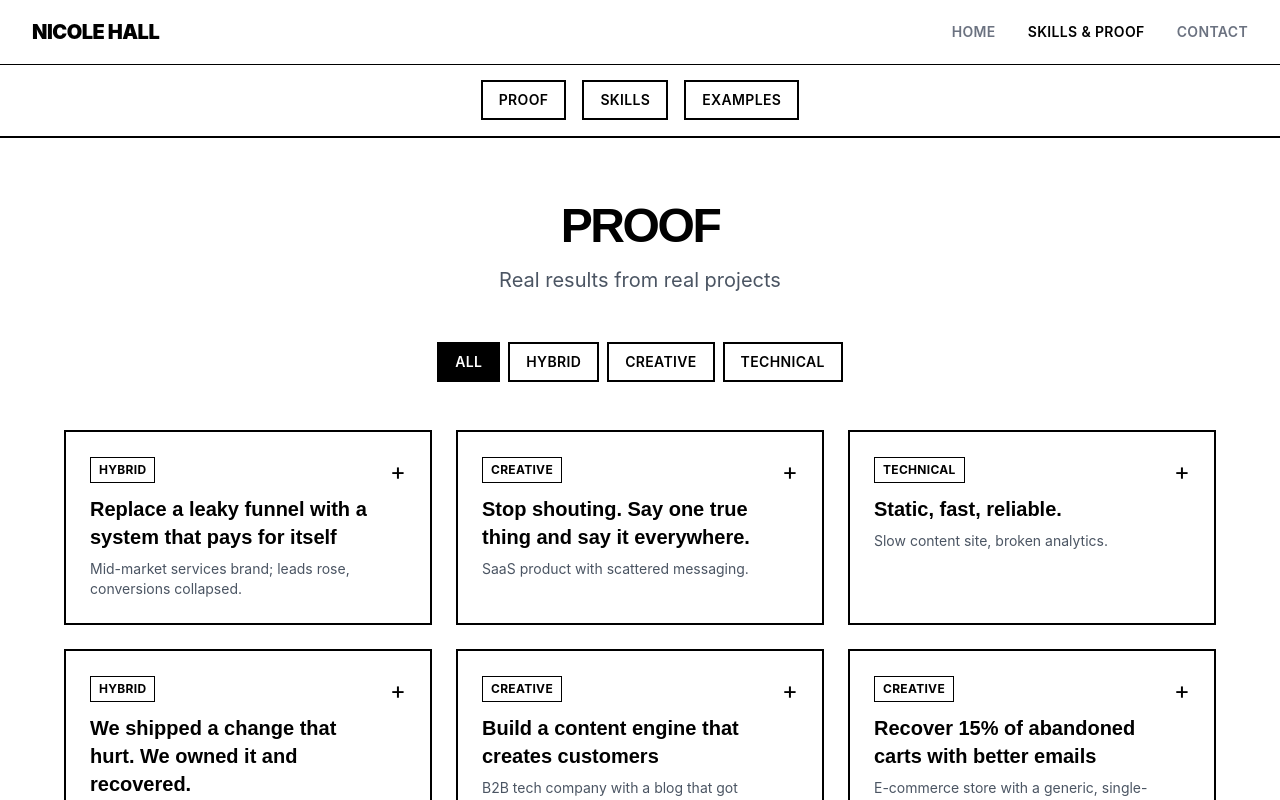
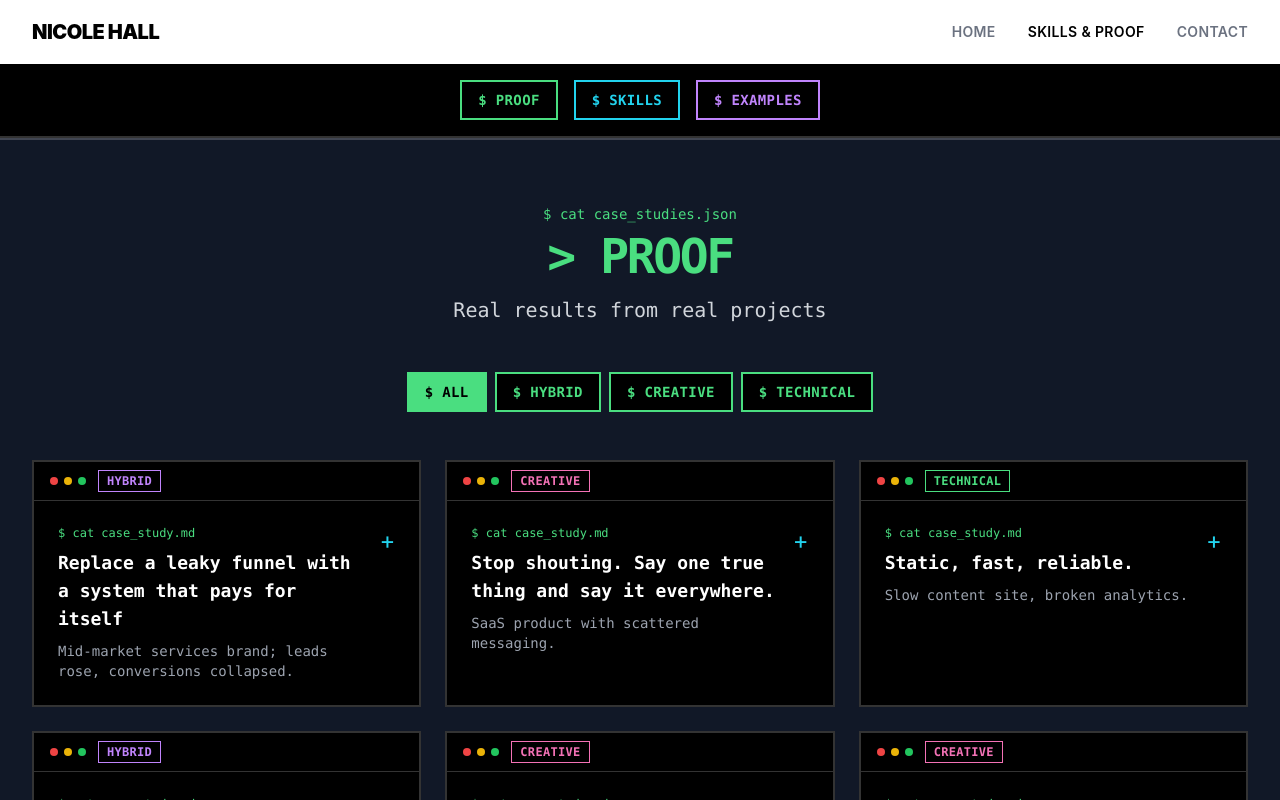
Before and after one commit to mrsnicoleahall/portfolio, a React (Vite) app: page /skills in a window 1280 px wide. Shown: the top 800 px of the page. Built offline with nearby package versions, Linux system fonts and the light colour scheme.

Commit message:
mac os update

```diff
--- a/src/components/ProofCard.jsx
+++ b/src/components/ProofCard.jsx
@@ -4,41 +4,58 @@ import { useState } from 'react';
 const ProofCard = ({ caseStudy }) => {
   const [isExpanded, setIsExpanded] = useState(false);
 
+  const typeColors = {
+    'Hybrid': 'border-purple-400 text-purple-400',
+    'Creative': 'border-pink-400 text-pink-400',
+    'Technical': 'border-green-400 text-green-400'
+  };
+  const typeColor = typeColors[caseStudy.type] || 'border-cyan-400 text-cyan-400';
+
   return (
-    <div className="border-2 border-black">
+    <div className="bg-black border-2 border-white/20">
+      {/* Terminal Header */}
+      <div className="flex items-center gap-3 px-4 py-2 border-b border-white/20">
+        <div className="flex gap-1.5">
+          <div className="w-2 h-2 rounded-full bg-red-500"></div>
+          <div className="w-2 h-2 rounded-full bg-yellow-500"></div>
+          <div className="w-2 h-2 rounded-full bg-green-500"></div>
+        </div>
+        <span className={`text-xs font-mono font-semibold uppercase tracking-wide px-2 py-0.5 border ${typeColor}`}>
+          {caseStudy.type}
+        </span>
+      </div>
+
       <button
         onClick={() => setIsExpanded(!isExpanded)}
-        className="w-full text-left p-6 hover:bg-gray-100 transition-colors"
+        className="w-full text-left p-6 hover:bg-white/5 transition-colors"
       >
         <div className="flex items-start justify-between gap-4">
           <div>
-            <span className="text-xs font-bold uppercase tracking-wide border border-black px-2 py-1 inline-block mb-3">
-              {caseStudy.type}
-            </span>
-            <h3 className="text-xl font-bold mb-2">{caseStudy.title}</h3>
-            <p className="text-sm text-gray-600">{caseStudy.context}</p>
+            <p className="text-green-400 font-mono text-xs mb-2">$ cat case_study.md</p>
+            <h3 className="text-lg font-bold mb-2 text-white font-mono">{caseStudy.title}</h3>
+            <p className="text-sm text-gray-400 font-mono">{caseStudy.context}</p>
           </div>
-          <div className="text-2xl">{isExpanded ? '−' : '+'}</div>
+          <div className="text-2xl text-cyan-400">{isExpanded ? '−' : '+'}</div>
         </div>
       </button>
 
       {isExpanded && (
-        <div className="border-t-2 border-black p-6 bg-gray-50">
+        <div className="border-t-2 border-white/20 p-6 bg-white/5">
           <div className="grid grid-cols-2 gap-4 text-sm mb-4">
             <div>
-              <h4 className="font-bold mb-2 uppercase text-xs tracking-wide">Creative</h4>
-              <p className="text-gray-700">{caseStudy.creative}</p>
+              <h4 className="font-bold mb-2 uppercase text-xs tracking-wide text-cyan-400 font-mono">$ Creative</h4>
+              <p className="text-gray-300 font-mono text-xs">{caseStudy.creative}</p>
             </div>
             <div>
-              <h4 className="font-bold mb-2 uppercase text-xs tracking-wide">Technical</h4>
-              <p className="text-gray-700">{caseStudy.technical}</p>
+              <h4 className="font-bold mb-2 uppercase text-xs tracking-wide text-purple-400 font-mono">$ Technical</h4>
+              <p className="text-gray-300 font-mono text-xs">{caseStudy.technical}</p>
             </div>
           </div>
           <div>
-            <h4 className="font-bold mb-2 uppercase text-xs tracking-wide">Results</h4>
+            <h4 className="font-bold mb-2 uppercase text-xs tracking-wide text-green-400 font-mono">$ Results</h4>
             <div className="flex flex-wrap gap-2">
               {caseStudy.results.map((r, i) => (
-                <div key={i} className="text-xs bg-black text-white py-1 px-3 font-semibold">{r}</div>
+                <div key={i} className="text-xs bg-green-400/20 text-green-400 border border-green-400/40 py-1 px-3 font-mono font-semibold">{r}</div>
               ))}
             </div>
           </div>
--- /dev/null
+++ b/src/components/TerminalWindow.jsx
@@ -0,0 +1,21 @@
+const TerminalWindow = ({ title, children, className = "" }) => {
+  return (
+    <div className={`bg-black border-2 border-black ${className}`}>
+      {/* Terminal Header */}
+      <div className="flex items-center gap-3 px-4 py-3 border-b border-white/20">
+        <div className="flex gap-1.5">
+          <div className="w-3 h-3 rounded-full bg-red-500"></div>
+          <div className="w-3 h-3 rounded-full bg-yellow-500"></div>
+          <div className="w-3 h-3 rounded-full bg-green-500"></div>
+        </div>
+        <span className="text-xs text-white/60 font-mono">{title}</span>
+      </div>
+      {/* Terminal Content */}
+      <div className="p-6 md:p-8 font-mono">
+        {children}
+      </div>
+    </div>
+  );
+};
+
+export default TerminalWindow;
--- a/src/pages/Skills.jsx
+++ b/src/pages/Skills.jsx
@@ -1,6 +1,7 @@
 import { Helmet } from 'react-helmet';
 import { useState } from 'react';
 import ProofCard from '@/components/ProofCard';
+import TerminalWindow from '@/components/TerminalWindow';
 import caseStudiesData from '@/data/case-studies.json';
 
 const Skills = () => {
@@ -10,6 +11,7 @@ const Skills = () => {
   const filteredCases = filter === 'All'
     ? caseStudiesData
     : caseStudiesData.filter(cs => cs.type === filter);
+
 
   const marketingSkills = [
     { name: 'Brand Positioning', description: 'Defining unique market position and differentiation strategy' },
@@ -90,74 +92,77 @@ const Skills = () => {
       </Helmet>
 
       <div className="min-h-screen pt-16 bg-white">
+
         {/* Jump to Section Navigation */}
-        <div className="border-b-2 border-black bg-white sticky top-16 z-20">
+        <div className="border-b-2 border-white/20 bg-black sticky top-16 z-20">
           <div className="max-w-7xl mx-auto px-8 py-4">
             <div className="flex justify-center gap-4 flex-wrap">
               <a
                 href="#proof"
-                className="px-4 py-2 text-sm font-semibold uppercase tracking-wide border-2 border-black bg-white text-black hover:bg-gray-100 transition-colors"
+                className="px-4 py-2 text-sm font-mono font-semibold uppercase tracking-wide border-2 border-green-400 bg-black text-green-400 hover:bg-green-400 hover:text-black transition-colors"
               >
-                Proof
+                $ Proof
               </a>
               <a
                 href="#skills"
-                className="px-4 py-2 text-sm font-semibold uppercase tracking-wide border-2 border-black bg-white text-black hover:bg-gray-100 transition-colors"
+                className="px-4 py-2 text-sm font-mono font-semibold uppercase tracking-wide border-2 border-cyan-400 bg-black text-cyan-400 hover:bg-cyan-400 hover:text-black transition-colors"
               >
-                Skills
+                $ Skills
               </a>
               <a
                 href="#examples"
-                className="px-4 py-2 text-sm font-semibold uppercase tracking-wide border-2 border-black bg-white text-black hover:bg-gray-100 transition-colors"
+                className="px-4 py-2 text-sm font-mono font-semibold uppercase tracking-wide border-2 border-purple-400 bg-black text-purple-400 hover:bg-purple-400 hover:text-black transition-colors"
               >
-                Examples
+                $ Examples
               </a>
             </div>
           </div>
         </div>
 
         {/* Proof Section - Now First */}
-        <div id="proof" className="max-w-7xl mx-auto p-8 md:p-16 scroll-mt-32 relative">
-          {/* Subtle color accent - top right */}
-          <div className="absolute top-0 right-0 w-[600px] h-[600px] bg-gradient-to-bl from-yellow-400/75 to-transparent blur-lg -z-10"></div>
-          <div className="text-center mb-12">
-            <h1 className="text-4xl md:text-5xl font-black uppercase tracking-tighter mb-4">
-              Proof
-            </h1>
-            <p className="text-lg md:text-xl text-gray-600">Real results from real projects</p>
-          </div>
+        <div id="proof" className="scroll-mt-32 relative bg-gray-900 border-y-2 border-white/20 py-16">
+          <div className="max-w-7xl mx-auto px-8">
+            <div className="text-center mb-12">
+              <p className="text-green-400 font-mono text-sm mb-2">$ cat case_studies.json</p>
+              <h1 className="text-4xl md:text-5xl font-black uppercase tracking-tighter mb-4 font-mono text-green-400">
+                &gt; PROOF
+              </h1>
+              <p className="text-lg md:text-xl text-gray-300 font-mono">Real results from real projects</p>
+            </div>
 
           <div className="flex justify-center gap-2 mb-12 flex-wrap">
             {filters.map(f => (
               <button
                 key={f}
                 onClick={() => setFilter(f)}
-                className={`px-4 py-2 text-sm font-semibold uppercase tracking-wide border-2 border-black ${
+                className={`px-4 py-2 text-sm font-mono font-semibold uppercase tracking-wide border-2 transition-colors ${
                   filter === f
-                    ? 'bg-black text-white'
-                    : 'bg-white text-black hover:bg-gray-100'
+                    ? 'bg-green-400 text-black border-green-400'
+                    : 'bg-black text-green-400 border-green-400 hover:bg-green-400 hover:text-black'
                 }`}
               >
-                {f}
+                $ {f}
               </button>
             ))}
           </div>
 
-          <div className="grid grid-cols-1 md:grid-cols-2 lg:grid-cols-3 gap-6 mb-16">
+          <div className="grid grid-cols-1 md:grid-cols-2 lg:grid-cols-3 gap-6">
             {filteredCases.map((caseStudy) => (
               <ProofCard key={caseStudy.slug} caseStudy={caseStudy} />
             ))}
           </div>
+          </div>
         </div>
 
         {/* Skills Section */}
-        <div id="skills" className="border-t-2 border-black scroll-mt-32 relative overflow-hidden">
-          {/* Subtle color accent - center left */}
-          <div className="absolute top-1/2 left-0 w-[600px] h-[600px] bg-gradient-to-r from-green-400/70 to-transparent blur-lg"></div>
+        <div id="skills" className="border-t-2 border-white/20 scroll-mt-32 relative bg-black/40 backdrop-blur-sm">
           <div className="max-w-7xl mx-auto p-8 md:p-16 relative z-10">
-            <h1 className="text-4xl md:text-5xl font-black uppercase tracking-tighter mb-16 text-center">
-              Skills
-            </h1>
+            <div className="text-center mb-16">
+              <p className="text-cyan-400 font-mono text-sm mb-2">$ npm run show-skills</p>
+              <h1 className="text-4xl md:text-5xl font-black uppercase tracking-tighter text-cyan-400 font-mono">
+                &gt; SKILLS_MATRIX
+              </h1>
+            </div>
 
             <div className="grid md:grid-cols-2 gap-12 md:gap-16 mb-16">
               {/* Marketing Skills */}
@@ -202,21 +207,22 @@ const Skills = () => {
         </div>
 
         {/* Examples Section */}
-        <div id="examples" className="border-t-2 border-black bg-gray-50 scroll-mt-32 relative overflow-hidden">
-          {/* Subtle color accent - bottom right */}
-          <div className="absolute bottom-0 right-0 w-[700px] h-[700px] bg-gradient-to-tl from-purple-400/70 to-transparent blur-lg"></div>
+        <div id="examples" className="border-t-2 border-white/20 bg-gray-900/70 backdrop-blur-sm scroll-mt-32 relative">
           <div className="max-w-7xl mx-auto p-8 md:p-16 relative z-10">
-            <h1 className="text-4xl md:text-5xl font-black uppercase tracking-tighter mb-12 text-center">
-              Examples
-            </h1>
+            <div className="text-center mb-12">
+              <p className="text-purple-400 font-mono text-sm mb-2">$ ls examples/</p>
+              <h1 className="text-4xl md:text-5xl font-black uppercase tracking-tighter text-purple-400 font-mono">
+                &gt; EXAMPLES
+              </h1>
+            </div>
 
             <div className="space-y-12">
               {/* Marketing Ethos and Approach */}
               <div>
-                <h2 className="text-2xl md:text-3xl font-black uppercase mb-4">
-                  Marketing Ethos and Approach
+                <h2 className="text-2xl md:text-3xl font-black uppercase mb-4 text-green-400 font-mono">
+                  $ Marketing Ethos and Approach
                 </h2>
-                <p className="text-gray-700 mb-6 leading-relaxed">
+                <p className="text-gray-300 mb-6 leading-relaxed">
                   These resources highlight how I think about marketing at both a strategic and executional level, from frameworks to audience insights to campaign delivery.
                 </p>
                 <ul className="space-y-3">
@@ -249,10 +255,10 @@ const Skills = () => {
 
               {/* Writing and Content Samples */}
               <div>
-                <h2 className="text-2xl md:text-3xl font-black uppercase mb-4">
-                  Writing and Content Samples
+                <h2 className="text-2xl md:text-3xl font-black uppercase mb-4 text-cyan-400 font-mono">
+                  $ Writing and Content Samples
                 </h2>
-                <p className="text-gray-700 mb-6 leading-relaxed">
+                <p className="text-gray-300 mb-6 leading-relaxed">
                   To give you a sense of my writing style and approach to marketing communication, here are a few examples of my published work:
                 </p>
                 <ul className="space-y-3">
@@ -285,10 +291,10 @@ const Skills = () => {
 
               {/* Branding and Design Work */}
               <div>
-                <h2 className="text-2xl md:text-3xl font-black uppercase mb-4">
-                  Branding and Design Work
+                <h2 className="text-2xl md:text-3xl font-black uppercase mb-4 text-yellow-400 font-mono">
+                  $ Branding and Design Work
                 </h2>
-                <p className="text-gray-700 mb-6 leading-relaxed">
+                <p className="text-gray-300 mb-6 leading-relaxed">
                   These projects showcase my ability to create cohesive brand identities that align with strategy and audience.
                 </p>
                 <ul className="space-y-3 mb-6">
@@ -305,8 +311,8 @@ const Skills = () => {
                     </a>
                   </li>
                 </ul>
-                <h3 className="text-xl md:text-2xl font-black uppercase mb-4 mt-8">
-                  Site Examples
+                <h3 className="text-xl md:text-2xl font-black uppercase mb-4 mt-8 text-orange-400 font-mono">
+                  $ Site Examples
                 </h3>
                 <div className="flex flex-wrap gap-4">
                   <a href="https://wtfareu.com" target="_blank" rel="noopener noreferrer" className="underline hover:text-gray-600">
```
Also changed, not shown: src/pages/About.jsx (+8 -9 lines), src/pages/Contact.jsx (+30 -31 lines), src/pages/Home.jsx (+26 -21 lines).
